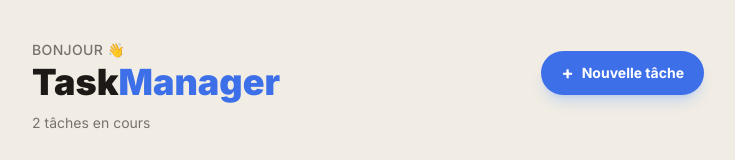
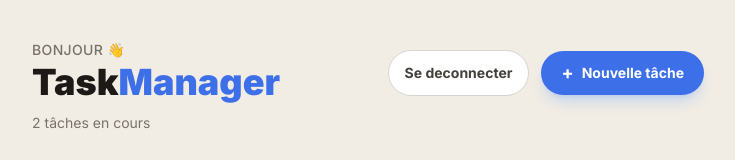
Before and after one commit to TheNathP/taskmanager, a Next.js app: page / in a window 1280 px wide. Shown: the top 160 px of the page, without its empty margins (272-1007 px from the left). Built offline with nearby package versions, Linux system fonts and the light colour scheme; no server answers; sample sign-in values are in the browser's storage.

Commit message:
feat: ajout d'un lien de déconnexion dans la page d'accueil

```diff
--- a/app/page.js
+++ b/app/page.js
@@ -1,21 +1,50 @@
 'use client';
 
-import { useState } from 'react';
+import { useEffect, useState } from 'react';
+import { useRouter } from "next/navigation";
 import TaskList from '../src/components/TaskList';
 import TaskCreateForm from '../src/components/TaskCreateForm';
 import TaskFilters from '../src/components/TaskFilters';
 import Dashboard from '../src/components/Dashboard';
+import { useAuth } from "../src/contexts/AuthContext";
 
 /* Page d'accueil principale de TaskManager */
 export default function Home() {
+  const router = useRouter();
+  const { user, isAuthLoading, signOut } = useAuth();
+
+  const [isSigningOut, setIsSigningOut] = useState(false);
+  const [signOutError, setSignOutError] = useState("");
+
   /* État initial des tâches */
   const [tasks, setTasks] = useState([
     { id: 1, title: 'Créer le design system', description: 'Définir les couleurs, typographies et composants de base.', priority: 'High', completed: false },
     { id: 2, title: "Intégrer l'API REST", description: 'Connecter le front-end aux endpoints du back-end.', priority: 'Medium', completed: false },
     { id: 3, title: 'Rédiger la documentation', description: 'Documenter les composants et les règles du projet.', priority: 'Low', completed: true },
   ]);
+  const [showForm, setShowForm] = useState(false);
+  const [search, setSearch] = useState('');
+  const [priority, setPriority] = useState('');
 
-  const [showForm, setShowForm] = useState(false);
+  useEffect(() => {
+    if (!isAuthLoading && !user) {
+      router.replace("/login");
+    }
+  }, [isAuthLoading, router, user]);
+
+  if (isAuthLoading) {
+    return (
+      <main className="min-h-screen bg-[#F2EDE4] px-4 py-10 sm:px-8">
+        <div className="mx-auto max-w-2xl text-sm font-medium text-stone-500">
+          Verification de la session...
+        </div>
+      </main>
+    );
+  }
+
+  if (!user) {
+    return null;
+  }
 
   /* Bascule l'état complété d'une tâche */
   const handleToggle = (id) => {
@@ -35,9 +64,19 @@ export default function Home() {
     setShowForm(false);
   };
 
-  /* États des filtres */
-  const [search, setSearch] = useState('');
-  const [priority, setPriority] = useState('');
+  const handleSignOut = async () => {
+    setSignOutError("");
+    setIsSigningOut(true);
+
+    try {
+      await signOut();
+      router.replace("/login");
+    } catch (error) {
+      setSignOutError(error.message || "Impossible de se deconnecter.");
+    } finally {
+      setIsSigningOut(false);
+    }
+  };
 
   /* Tâches filtrées selon la recherche et la priorité */
   const filteredTasks = tasks
@@ -58,6 +97,16 @@ export default function Home() {
               Task<span className="text-[#3D6FE8]">Manager</span>
             </h1>
           </div>
+          <div className="flex items-center gap-3">
+            <button
+              type="button"
+              onClick={handleSignOut}
+              disabled={isSigningOut}
+              aria-label="Se deconnecter"
+              className="rounded-full border border-stone-300 bg-white px-4 py-3 text-sm font-bold text-stone-700 transition hover:bg-stone-50 disabled:cursor-not-allowed disabled:opacity-60"
+            >
+              {isSigningOut ? "Deconnexion..." : "Se deconnecter"}
+            </button>
             <button
               onClick={() => setShowForm((v) => !v)}
               aria-label="Créer une nouvelle tâche"
@@ -66,6 +115,16 @@ export default function Home() {
               <span className="text-lg leading-none">+</span> Nouvelle tâche
             </button>
           </div>
+        </div>
+
+        {signOutError && (
+          <p
+            role="alert"
+            className="mb-4 rounded-xl bg-red-50 px-4 py-3 text-sm font-medium text-red-600"
+          >
+            {signOutError}
+          </p>
+        )}
 
         <p className="text-stone-500 text-sm mb-8">
           {tasks.filter(t => !t.completed).length} tâche{tasks.filter(t => !t.completed).length !== 1 ? 's' : ''} en cours
--- a/src/components/LoginForm.js
+++ b/src/components/LoginForm.js
@@ -1,18 +1,26 @@
 "use client";
 
-import { useState } from "react";
+import { useEffect, useState } from "react";
 import Link from "next/link";
+import { useRouter } from "next/navigation";
 import { useAuth } from "../contexts/AuthContext";
 
 const EMAIL_PATTERN = /\S+@\S+\.\S+/;
 
 const LoginForm = ({ showGoogleSignIn = true }) => {
-  const { signIn, signInWithGoogle, error: authError } = useAuth();
+  const router = useRouter();
+  const { user, isAuthLoading, signIn, signInWithGoogle, error: authError } = useAuth();
   const [email, setEmail] = useState("");
   const [password, setPassword] = useState("");
   const [errors, setErrors] = useState({});
   const [formError, setFormError] = useState("");
   const [isLoading, setIsLoading] = useState(false);
+
+  useEffect(() => {
+    if (!isAuthLoading && user) {
+      router.replace("/");
+    }
+  }, [isAuthLoading, router, user]);
 
   const validateForm = () => {
     const nextErrors = {};
--- a/src/components/SignupForm.js
+++ b/src/components/SignupForm.js
@@ -1,19 +1,27 @@
 "use client";
 
-import { useState } from "react";
+import { useEffect, useState } from "react";
 import Link from "next/link";
+import { useRouter } from "next/navigation";
 import { useAuth } from "../contexts/AuthContext";
 
 const EMAIL_PATTERN = /\S+@\S+\.\S+/;
 
 const SignupForm = () => {
-  const { signUp, error: authError } = useAuth();
+  const router = useRouter();
+  const { user, isAuthLoading, signUp, error: authError } = useAuth();
   const [email, setEmail] = useState("");
   const [password, setPassword] = useState("");
   const [confirmPassword, setConfirmPassword] = useState("");
   const [errors, setErrors] = useState({});
   const [formError, setFormError] = useState("");
   const [isLoading, setIsLoading] = useState(false);
+
+  useEffect(() => {
+    if (!isAuthLoading && user) {
+      router.replace("/");
+    }
+  }, [isAuthLoading, router, user]);
 
   const validateForm = () => {
     const nextErrors = {};
--- a/src/contexts/AuthContext.js
+++ b/src/contexts/AuthContext.js
@@ -44,6 +44,7 @@ const getFirebaseAuthErrorMessage = (error) => {
 
 export function AuthProvider({ children }) {
   const [user, setUser] = useState(null);
+  const [isAuthLoading, setIsAuthLoading] = useState(true);
   const [error, setError] = useState(null);
 
   useEffect(() => {
@@ -51,9 +52,11 @@ export function AuthProvider({ children }) {
       auth,
       (firebaseUser) => {
         setUser(firebaseUser);
+        setIsAuthLoading(false);
       },
       (firebaseError) => {
         setError(getFirebaseAuthErrorMessage(firebaseError));
+        setIsAuthLoading(false);
       }
     );
 
@@ -108,13 +111,14 @@ export function AuthProvider({ children }) {
   const contextValue = useMemo(
     () => ({
       user,
+      isAuthLoading,
       error,
       signUp,
       signIn,
       signInWithGoogle,
       signOut,
     }),
-    [user, error]
+    [user, isAuthLoading, error]
   );
 
   return <AuthContext.Provider value={contextValue}>{children}</AuthContext.Provider>;
```
Lines whose indentation alone changed are shown as unchanged.
